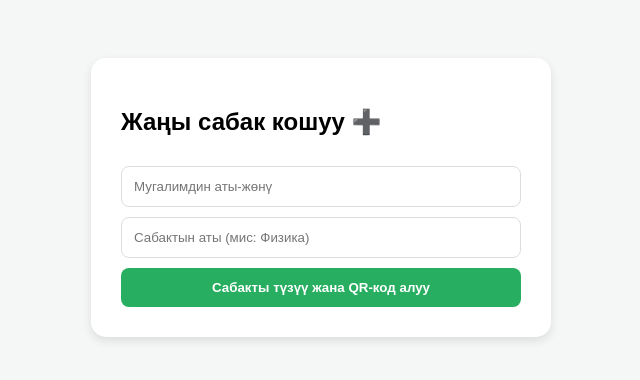
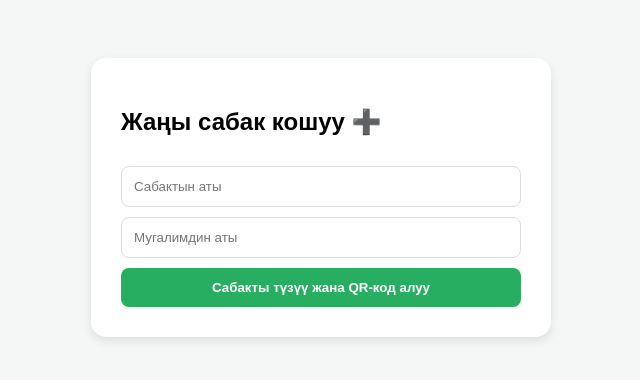
Before and after one commit to janylaijakybalikyzy-sys/Edupulse, a FastAPI app: page /teacher in a window 1280 px wide. Shown: the top 380 px of the page, without its empty margins (319-959 px from the left). Run offline with FastAPI, Linux system fonts and the light colour scheme.

Commit message:
kod ozgordu

```diff
--- a/templates/teacher.html
+++ b/templates/teacher.html
@@ -13,8 +13,8 @@
     <div class="card">
         <h2>Жаңы сабак кошуу ➕</h2>
         <form action="/create_subject" method="post">
-            <input type="text" name="teacher_name" placeholder="Мугалимдин аты-жөнү" required>
-            <input type="text" name="subject_name" placeholder="Сабактын аты (мис: Физика)" required>
+            <input type="text" name="name" placeholder="Сабактын аты" required>
+<input type="text" name="teacher_name" placeholder="Мугалимдин аты" required>
             <button type="submit">Сабакты түзүү жана QR-код алуу</button>
         </form>
     </div>
```
